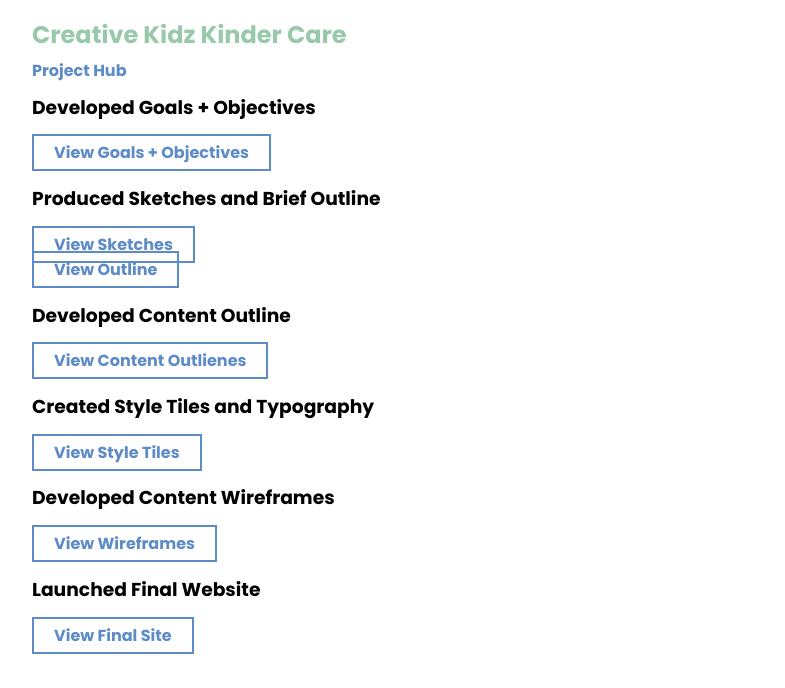
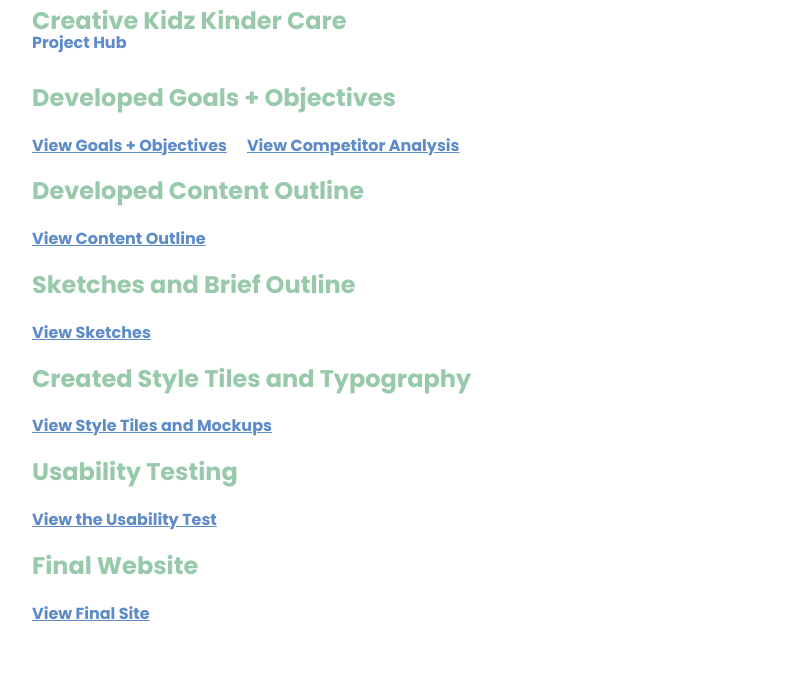
Before and after one commit to nlabate317/kent-responsive-web, a plain HTML site: page index.html in a window 1280 px wide. Shown: the part 131-819 px from the top of the page, without its empty margins (8-793 px from the left). Drawn offline with Linux system fonts and the light colour scheme.

Commit message:
updated index

```diff
--- a/index.html
+++ b/index.html
@@ -8,40 +8,44 @@
     <meta name="description" content="Page Description Goes Here">
   </head>
 <body>
+
+
   <main>
 
 <h1> Hanna Hartford + Nick Labate</h1>
-  <h2> Creative Kidz Kinder Care</h2>
-    <h4>Project Hub</h4>
+  <h2 style="padding-bottom:0px; padding-top:0px; line-height:0px;">Creative Kidz Kinder Care</h2>
+    <h4 style="padding-bottom:20px; padding-top:0px;">Project Hub</h4>
 
-    <h3>Developed Goals + Objectives</h3>
-      <div class="button"><a href="">View Goals + Objectives</a>
 
-      </div>
+<div class="project-hub-links">
 
-    <h3>Produced Sketches and Brief Outline</h3>
-      <div class="button1"><a href="">View Sketches</a></div>
-      <div class="button2"><a href="">View Outline</a></div>
+    <h2>Developed Goals + Objectives</h2>
+      <a href="https://docs.google.com/document/d/1Hxe_gxtp0hYqYBQoX4_17ahWZf7IkQP0dwUO7iJZW7Q/edit?usp=sharing" class="button" style="float:left; margin-right:20px;">View Goals + Objectives</a>
+      <a href="https://docs.google.com/document/d/1vsWgtfaL_Xqo0JQKaPmGVC5d_a8xOV9UJRDZNuF5A28/edit?usp=sharing" class="button" style="float:left;">View Competitor Analysis</a>
+      <div style="clear:both;"></div>
 
-    <h3>Developed Content Outline</h3>
-      <div class="button"><a href="">View Content Outlienes</a>
 
-      </div>
+    <h2>Developed Content Outline</h2>
+      <a href="https://docs.google.com/document/d/1x1twa_t0bhYelFwZJgaxb2Q9m8vROv2DIm8oArF67YE/edit?usp=sharing" class="button">View Content Outline</a>
 
-    <h3>Created Style Tiles and Typography</h3>
-      <div class="button"><a href="">View Style Tiles</a>
 
-      </div>
+    <h2>Sketches and Brief Outline</h2>
+      <a href="https://drive.google.com/drive/folders/1TzQINsecr_mSZI8Bq_Vnmwv09qbbk9yu?usp=sharing" class="button">View Sketches</a></div>
 
-    <h3>Developed Content Wireframes</h3>
-      <div class="button"><a href="">View Wireframes</a>
 
-      </div>
+    <h2>Created Style Tiles and Typography</h2>
+      <a href="https://drive.google.com/drive/folders/1I8BcQY1ggX05ZL4TwLMsspQlOnRzqHSv?usp=sharing" class="button">View Style Tiles and Mockups</a>
 
-    <h3>Launched Final Website</h3>
-      <div class="button"><a href="">View Final Site</a>
 
-      </div>
+      <h2>Usability Testing</h2>
+        <a href="https://docs.google.com/spreadsheets/d/1p9qZ43BXPEPe81P51OVgJhMA3MAHXS8PI9zbGUz_YY8/edit?usp=sharing" class="button">View the Usability Test</a>
+
+
+    <h2>Final Website</h2>
+      <a href="#" class="button">View Final Site</a>
+
+</div>
+
 
 
 
```
